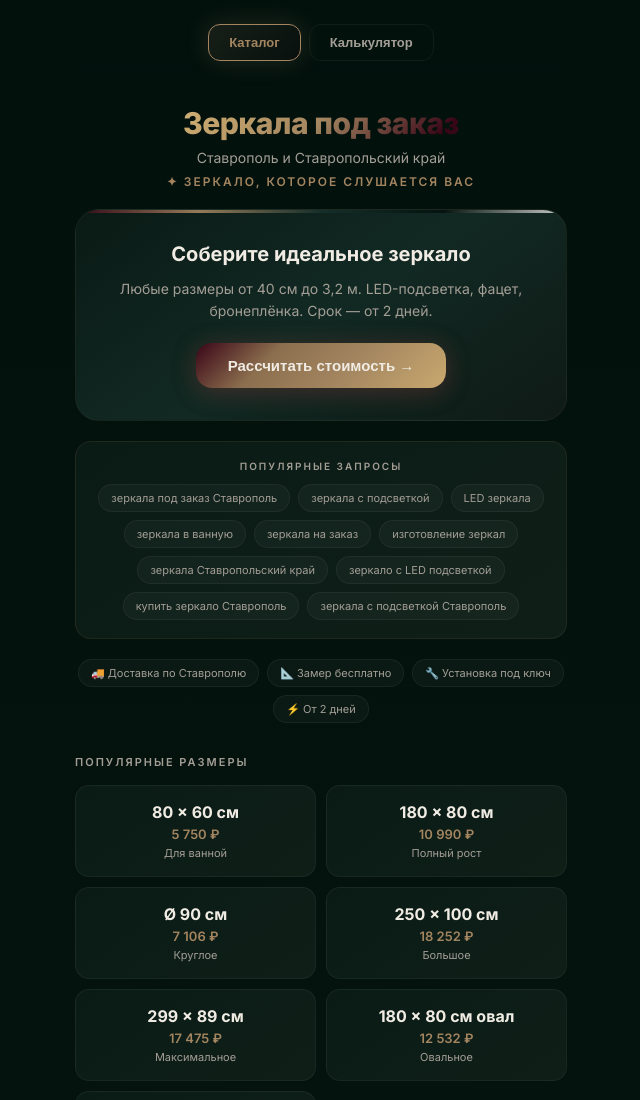
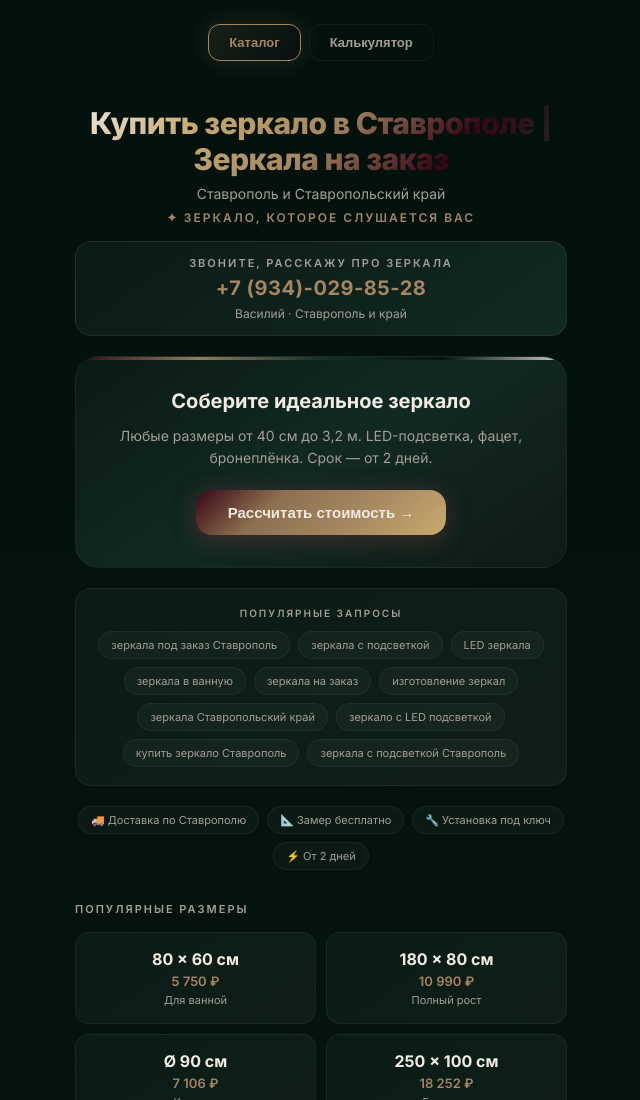
Before and after one commit to Vasiliy1564/zerkala-calc-v2, a plain HTML site: page index.html in a window 1280 px wide. Shown: the top 1100 px of the page, without its empty margins (319-959 px from the left). Drawn offline with Linux system fonts and the light colour scheme.

Commit message:
Update index.html

```diff
--- a/index.html
+++ b/index.html
@@ -4,7 +4,7 @@
 <meta charset="UTF-8">
 <meta name="description" content="Зеркала под заказ в Ставрополе и Ставропольском крае. LED-подсветка, зеркала в ванную, зеркала с подсветкой, изготовление зеркал на заказ. Любые размеры от 40 см до 3,2 м. Расчёт стоимости онлайн. Доставка и установка. Купить зеркало Ставрополь. Звоните Василию +7 (934)-029-85-28">
 <meta name="viewport" content="width=device-width, initial-scale=1.0, maximum-scale=1.0, user-scalable=no">
-<title>Зеркала под заказ — Ставрополь</title>
+<title>Купить зеркало в Ставрополе | Зеркала на заказ</title>
 <style>
 @import url('https://fonts.googleapis.com/css2?family=Inter:wght@300;400;500;600;700;800&display=swap');
 
@@ -750,7 +750,44 @@ header .tagline {
   header h1 { font-size: 30px; }
   .result-price { font-size: 48px; }
 }
+
+/* Телефон наверху вкладок */
+.top-contact {
+  text-align: center;
+  margin: 16px 0 8px;
+  padding: 14px;
+  background: linear-gradient(145deg, #0a1a15 0%, #122923 100%);
+  border-radius: 16px;
+  border: 1px solid rgba(163, 133, 96, 0.15);
+}
+.top-contact .label {
+  font-size: 11px;
+  color: var(--text-secondary);
+  text-transform: uppercase;
+  letter-spacing: 2px;
+  margin-bottom: 6px;
+  font-weight: 600;
+}
+.top-contact a {
+  font-size: 20px;
+  font-weight: 700;
+  color: var(--accent);
+  text-decoration: none;
+  letter-spacing: 0.5px;
+  transition: all 0.2s;
+}
+.top-contact a:hover {
+  color: #c9a96e;
+  text-shadow: 0 0 16px rgba(163, 133, 96, 0.3);
+}
+.top-contact .hint {
+  font-size: 12px;
+  color: var(--text-secondary);
+  margin-top: 6px;
+}
+
 </style>
+<base target="_blank">
 <base target="_blank">
 <base target="_blank">
 <base target="_blank">
@@ -773,10 +810,17 @@ header .tagline {
   <!-- ====== СЕКЦИЯ КАТАЛОГ ====== -->
   <div class="section active" id="section-catalog">
     <header>
-      <h1>Зеркала под заказ</h1>
+      <h1>Купить зеркало в Ставрополе | Зеркала на заказ</h1>
       <p class="subtitle">Ставрополь и Ставропольский край</p>
       <p class="tagline">✦ Зеркало, которое слушается вас</p>
     </header>
+
+  <!-- Телефон -->
+  <div class="top-contact">
+    <div class="label">Звоните, расскажу про зеркала</div>
+    <a href="tel:+79340298528">+7 (934)-029-85-28</a>
+    <div class="hint">Василий · Ставрополь и край</div>
+  </div>
 
     <!-- Герой -->
     <div class="hero">
@@ -1336,8 +1380,16 @@ header .tagline {
 
   <!-- ====== СЕКЦИЯ КАЛЬКУЛЯТОР ====== -->
   <div class="section" id="section-calc">
+
+  <!-- Телефон -->
+  <div class="top-contact">
+    <div class="label">Вопросы по расчёту — звоните</div>
+    <a href="tel:+79340298528">+7 (934)-029-85-28</a>
+    <div class="hint">Василий · Помогу подобрать размер и опции</div>
+  </div>
+
     <header>
-      <h1>Зеркала под заказ</h1>
+      <h1>Купить зеркало в Ставрополе | Зеркала на заказ</h1>
       <p class="subtitle">Соберите своё идеальное зеркало за 30 секунд</p>
       <a href="https://www.avito.ru/stavropol/mebel_i_interer/zerkalo_led_podsvetka_sensor_pult_vzmah_7687240760?utm_campaign=native&utm_medium=item_page_android&utm_source=soc_sharing_seller" target="_blank" style="display:inline-block;margin-top:10px;font-size:12px;color:#A38560;text-decoration:none;border:1px solid rgba(163,133,96,0.3);padding:6px 14px;border-radius:20px;transition:all 0.2s;">
         📢 Наше объявление на Авито
```
